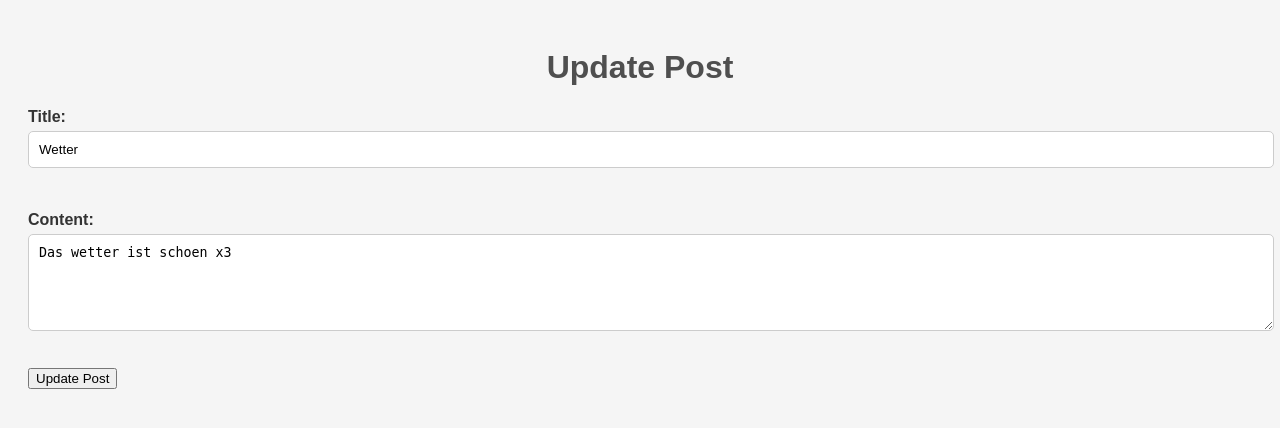
After one commit to yhupe/masterblog, a Flask app: page /update/2b43b294-aa49-4670-a89a-78bad761a991 in a window 1280 px wide. The commit adds this page. Shown: the top 428 px of the page. Run offline with Flask 3, Linux system fonts and the light colour scheme.

Commit message:
adding route ('/update/<post_id>') and function update() to update a posts title and content, also some css styling

```diff
--- a/app.py
+++ b/app.py
@@ -9,6 +9,23 @@ import uuid
 app = Flask(__name__)
 
 file_path = os.path.join(os.path.dirname(__file__), 'Storage', 'blogposts.json')
+
+def load_json_posts(path):
+    with open(path, 'r') as fileobj:
+        blogposts = json.load(fileobj)
+
+    return blogposts
+
+
+def fetch_post_by_id(post_id):
+
+    with open(file_path, 'r') as fileobj:
+        blogposts = json.load(fileobj)
+    for post in blogposts:
+        if post["id"] == post_id:
+            return post
+    return None
+
 
 @app.route('/')
 def index():
@@ -78,6 +95,37 @@ def delete_post(post_id):
     return render_template('deleted_note.html')
 
 
+@app.route('/update/<post_id>', methods=['GET', 'POST'])
+def update_post(post_id):
+
+    with open(file_path, 'r') as fileobj:
+        blogposts = json.load(fileobj)
+
+    post = next((p for p in blogposts if p["id"] == post_id), None)
+
+    if post is None:
+        return "Post not found", 404
+
+    if request.method == 'POST':
+        print(request.form)
+
+        updated_title = request.form.get('updated_title')
+        updated_content = request.form.get('updated_content')
+
+        post["title"] = updated_title
+        post["content"] = updated_content
+
+        print(f"Updated Title: {updated_title}, Updated Content: {updated_content}")
+
+        with open(file_path, 'w') as fileobj:
+            json.dump(blogposts, fileobj, indent=4)
+
+        return redirect(url_for('index'))
+
+
+    return render_template('update.html', post=post)
+
+
 
 
 
--- a/static/style.css
+++ b/static/style.css
@@ -63,8 +63,7 @@ input, textarea {
     margin-bottom: 15px;
 }
 
-/* Button */
-button {
+.submit-btn {
     background: #cf1111a0;
     color: white;
     border: none;
@@ -72,27 +71,34 @@ button {
     font-size: 16px;
     border-radius: 5px;
     cursor: pointer;
-    width: 100%;
+    width: 48%;
+    text-align: center;
+    display: inline-block;
     transition: background 0.3s ease;
+    box-sizing: border-box;
 }
 
-/* Button Hover-Effekt */
-button:hover {
-    background: #cf1111c5;
+.delete-btn, .update-btn {
+    background: #cf1111a0;
+    color: white;
+    border: none;
+    padding: 5px 15px;
+    margin: 2.5px;
+    font-size: 16px;
+    border-radius: 5px;
+    cursor: pointer;
+    width: 10%;
+    text-align: center;
+    display: inline-block;
+    transition: background 0.3s ease;
+    box-sizing: border-box;
 }
 
-.delete-btn {
-    background-color: #474747a8;
-    color: white;
-    border: none;
-    padding: 5px 10px;
-    cursor: pointer;
-    font-size: 14px;
-    border-radius: 5px;
-    width: 8%;
-
+/* Entfernt die Text-Dekoration von Links */
+.update-btn {
+    text-decoration: none; /* Entfernt die Unterstreichung */
 }
 
-.delete-btn:hover {
-    background-color: #ffbec059;
+.delete-btn:hover, .update-btn:hover, submit-btn:hover {
+    background-color: #3b3b3b;
 }
--- a/templates/add.html
+++ b/templates/add.html
@@ -21,7 +21,7 @@
             <textarea id="content" name="content" rows="5" required></textarea>
             <br><br>
 
-            <button type="submit">Submit</button>
+            <button class="submit-btn" type="submit">Submit</button>
         </form>
     </div>
 
--- /dev/null
+++ b/templates/update.html
@@ -0,0 +1,26 @@
+<!DOCTYPE html>
+<html lang="en">
+<head>
+    <meta charset="UTF-8">
+    <meta name="viewport" content="width=device-width, initial-scale=1.0">
+    <title>Update Post</title>
+    <link rel="stylesheet" href="{{ url_for('static', filename='style.css') }}">
+</head>
+<body>
+    <h1>Update Post</h1>
+
+    <form action="{{ url_for('update_post', post_id=post['id']) }}" method="POST">
+        <label for="updated_title">Title:</label>
+        <input type="text" id="updated_title" name="updated_title" value="{{ post['title'] }}" required>
+
+        <br><br>
+
+        <label for="updated_content">Content:</label>
+        <textarea id="updated_content" name="updated_content" rows="5" required>{{ post['content'] }}</textarea>
+
+        <br><br>
+
+        <button type="submit">Update Post</button>
+    </form>
+</body>
+</html>
```
Also changed, not shown: CRUD_blog.py (deleted, +0 -16 lines), templates/index.html (+6 -3 lines), Storage/blogposts.json.
